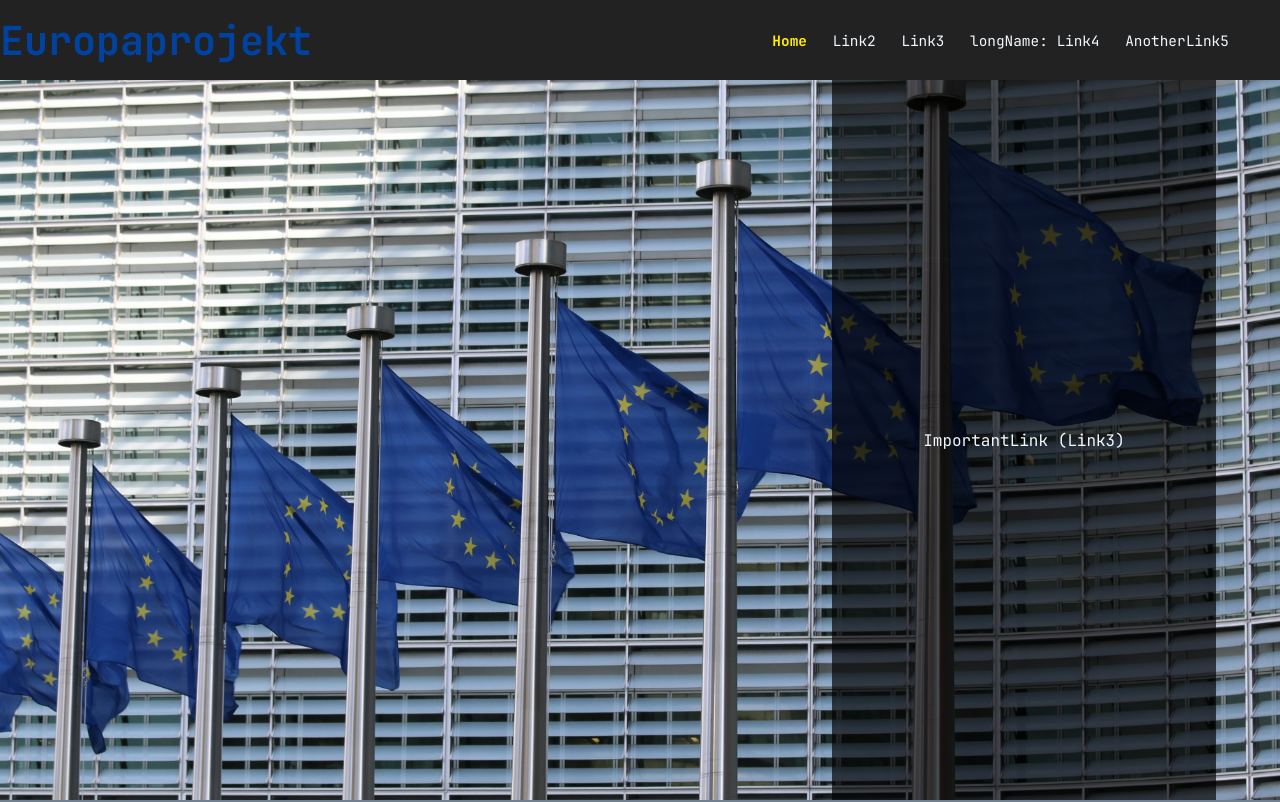
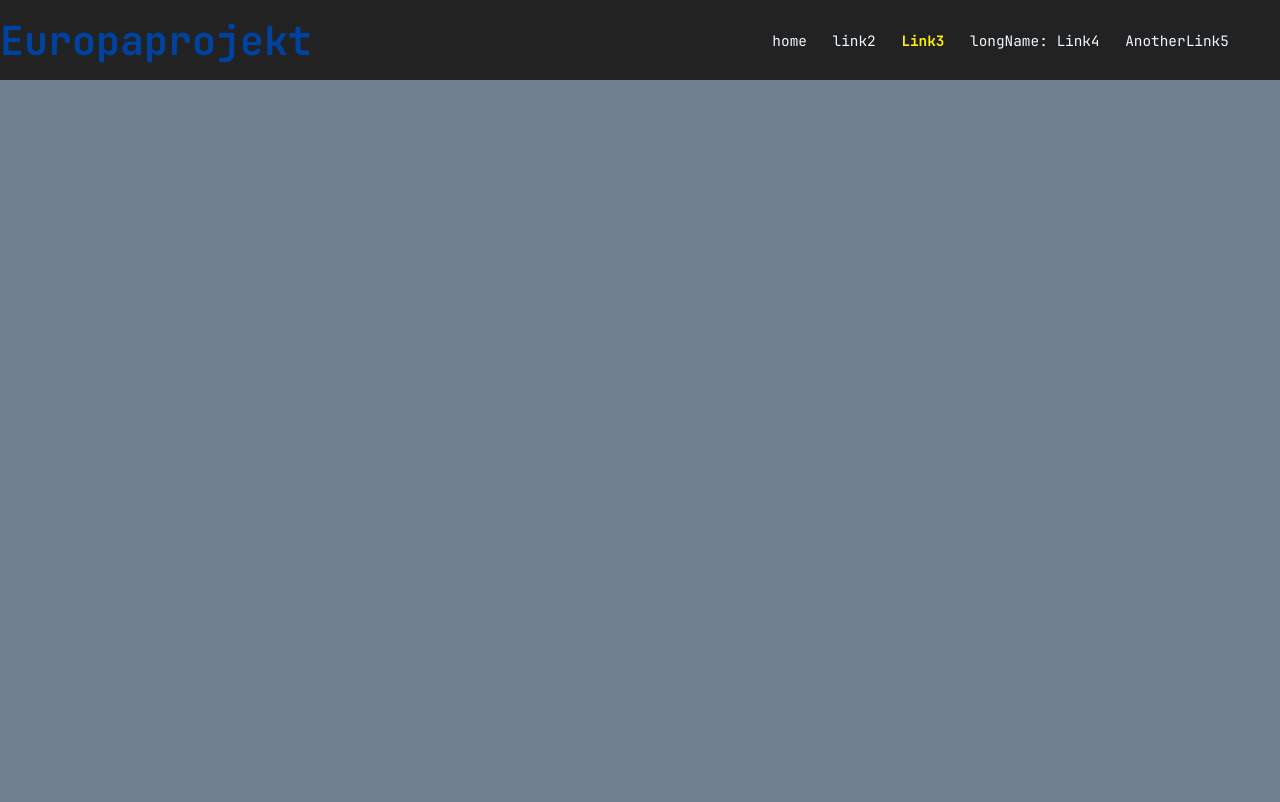
Before and after one commit to Europaprojekt/europaprojekt.github.io, a Vue app: page /#/link3 in a window 1280 px wide. Before the commit this address led to /. Shown: the top 802 px of the page. Built offline with nearby package versions, Linux system fonts and the light colour scheme.

Commit message:
now using router; pinia implementation of different sites still redundantly available

```diff
--- a/src/App.vue
+++ b/src/App.vue
@@ -1,33 +1,44 @@
 <script lang="ts" setup>
 
-import { ref, computed } from "vue"
-import { pagesStore } from "./storages";
-import X from "../public/x.vue";
-import Menu from "../public/menu.vue";
+    import {ref} from "vue"
+    import X from "../public/x.vue";
+    import Menu from "../public/menu.vue";
+    import {useRouter} from 'vue-router'
+    import Link3 from "@/components/Link3.vue";
 
-function isInWidth(width: number): boolean { return  window.matchMedia('(max-width: ' + width + 'px)').matches }
+    function isInWidth(width: number): boolean { return  window.matchMedia('(max-width: ' + width + 'px)').matches }
 
-const pages = pagesStore()
-const page = computed(() => pages.page())
+// const pages = pagesStore()
+// const page = computed(() => pages.page())
 
-var menuOpen = ref(false)
+    const router = useRouter()
+
+    const links = [
+        { path: '/', name: 'home' },
+        { path: '/link2', name: 'link2' },
+        { path: "/link3", name: 'Link3'},
+        { path: "/long-name-link4", name: "longName: Link4" },
+        { path: "/another-link5", name: "AnotherLink5" }
+    ]
+
+    var menuOpen = ref(false)
 
 </script>
 
 <template>
     <header class="App__header">
-        <h1
-            @click="pages.setTo('Home')"
-        >Europaprojekt</h1>
+        <router-link class="App__header__title"
+            to="/"
+        >Europaprojekt</router-link>
         <nav>
-            <a
-                v-for="it in pages.all"
-                @click="pages.setTo(it.name)"
+            <router-link
+                v-for="it in links"
                 class="App__navEntry"
-                :class="pages.current == it.name ? 'App__navEntry--active' : ''"
+                :to="it.path"
+                :class="$route.path == it.path ? 'App__navEntry--active' : ''"
             >
-                {{ it.name }}
-            </a>
+                {{it.name}}
+            </router-link>
         </nav>
     </header>
 
@@ -36,18 +47,19 @@ var menuOpen = ref(false)
         <X v-else/>
     </div>
     <div v-if="menuOpen" class="App__menu">
-        <a
-            v-for="it in pages.all"
-            @click="pages.setTo(it.name); menuOpen = !menuOpen"
-            :class="pages.current == it.name ? 'App__menuLink--active' : ''"
+        <router-link
+            v-for="it in router.getRoutes()"
+            to="{{it.name}}"
+            @click="menuOpen = !menuOpen"
+            :class="$route.name == it.name ? 'App__menuLink--active' : ''"
         >
             {{ it.name }}
-        </a>
+        </router-link>
     </div>
 
     <main class="App__main">
-<!--        <RouterView/>-->
-        <page/>
+        <RouterView/>
+<!--        <page/>-->
     </main>
 </template>
 
@@ -119,8 +131,9 @@ var menuOpen = ref(false)
 
             }
 
-            & h1 {
+            &__title {
                 user-select: none;
+                font-weight: bold;
                 margin: 0;
                 margin-block: auto;
                 font-size: min(10dvw, calc($headerHeight * .5)); // 10dvw has impact on portrait on mobile
--- a/src/assets/main.css
+++ b/src/assets/main.css
@@ -50,6 +50,10 @@ html {
 h1 {
 }
 
+a {
+    text-decoration: none;
+}
+
 img {
     width: 100%;
 }
--- /dev/null
+++ b/src/components/Link3.vue
@@ -0,0 +1,23 @@
+<script setup>
+
+
+</script>
+
+<template>
+
+    <div>
+<!--        <RouterLink to='/' class="link3__router-link">home</RouterLink>-->
+<!--        <RouterLink to='/link' class="link3__router-link">link2</RouterLink>-->
+<!--        <RouterView/>-->
+    </div>
+
+</template>
+
+<style lang="scss">
+    .link3 {
+        &__router-link {
+
+        }
+    }
+
+</style>
--- a/src/storages.ts
+++ b/src/storages.ts
@@ -3,6 +3,7 @@ import { defineStore } from "pinia"
 import HomePage from "./components/HomePage.vue";
 // @ts-ignore dunno Y
 import Link2 from "./components/Link2.vue";
+import Link3 from "./components/Link3.vue";
 
 export const pagesStore = defineStore("pages", {
     state: () => ({ currentPage: "Home" }),
@@ -10,7 +11,7 @@ export const pagesStore = defineStore("pages", {
         all: (state) => [
             {name: "Home", link: HomePage},
             {name: "Link2", link: Link2},
-            {name: "Link3", link: {}},
+            {name: "Link3", link: Link3},
             {name: "longName: Link4", link: {}},
             {name: "AnotherLink5", link: {}}
         ],
```
Also changed, not shown: src/main.js (+9 -3 lines).
